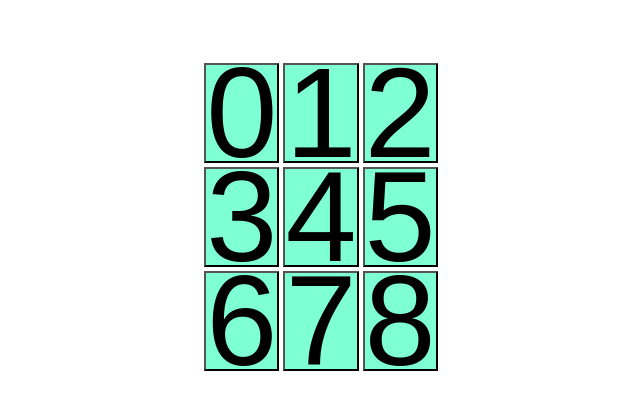
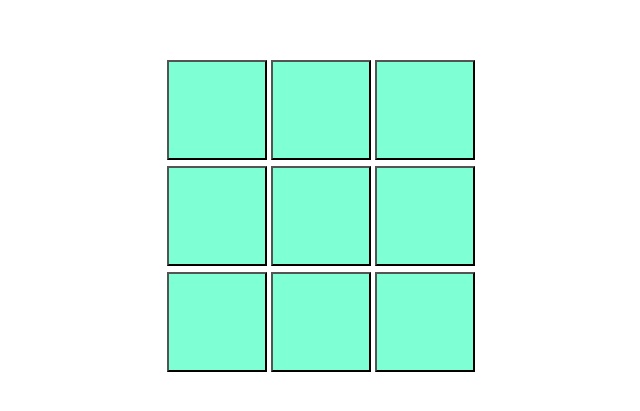
Before and after one commit to DevangSharma/react-tic-tac-toe, a React (Create React App) app: page / in a window 1280 px wide. Shown: the part 183-594 px from the top of the page, without its empty margins (319-959 px from the left). Built offline with nearby package versions, Linux system fonts and the light colour scheme.

Commit message:
basic functioning

```diff
--- a/src/GameComponents/Board.js
+++ b/src/GameComponents/Board.js
@@ -1,51 +1,31 @@
 import React, { useState } from "react";
-import Tile from "./Tile";
 import "./style.css";
+import { builTable } from "../common/buildTable";
 
 function Board() {
   const initialState = ["", "", "", "", "", "", "", "", ""];
+  const signOf = ["X", "O"];
   const [gameState, updateGameState] = useState(initialState);
-
-  const builTable = () => {
-    const rows = [];
-
-    for (let row = 0; row < 3; row++) {
-      const columns = [];
-
-      for (let column = 0; column < 3; column++) {
-        columns.push(
-          <td key={column}>
-            <Tile
-              id={row * 3 + column}
-              gameState={gameState}
-              whenTilePressed={whenTilePressed}
-            />
-          </td>
-        );
-      }
-
-      rows.push(<tr key={row}>{columns}</tr>);
-    }
-
-    return <tbody>{rows}</tbody>;
-  };
+  const [player, togglePlayer] = useState(0);
 
   const whenTilePressed = (id) => {
     if (gameState[id] !== "") {
       return;
     }
 
-    console.log(id);
     const newGameState = [...gameState];
 
-    newGameState[id] = "X";
+    newGameState[id] = signOf[player];
+
+    console.log(newGameState[id]);
 
     updateGameState(newGameState);
+    togglePlayer(1 - player);
   };
 
   return (
     <div>
-      <table className="board">{builTable()}</table>
+      <table className="board">{builTable(gameState, whenTilePressed)}</table>
     </div>
   );
 }
--- a/src/GameComponents/Tile.js
+++ b/src/GameComponents/Tile.js
@@ -8,7 +8,7 @@ function Tile({ id, gameState, whenTilePressed }) {
         whenTilePressed(id);
       }}
     >
-      {id}
+      {gameState[id]}
     </button>
   );
 }
--- a/src/GameComponents/style.css
+++ b/src/GameComponents/style.css
@@ -2,6 +2,7 @@
   background-color: aquamarine;
   padding: 0;
   margin: 0;
-  font-size: 8em;
-  line-height: 0.75em;
+  font-size: 6em;
+  width: 100px;
+  height: 100px;
 }
--- /dev/null
+++ b/src/common/buildTable.js
@@ -0,0 +1,25 @@
+import Tile from "../GameComponents/Tile";
+
+export function builTable(gameState, whenTilePressed) {
+  const rows = [];
+
+  for (let row = 0; row < 3; row++) {
+    const columns = [];
+
+    for (let column = 0; column < 3; column++) {
+      columns.push(
+        <td key={column}>
+          <Tile
+            id={row * 3 + column}
+            gameState={gameState}
+            whenTilePressed={whenTilePressed}
+          />
+        </td>
+      );
+    }
+
+    rows.push(<tr key={row}>{columns}</tr>);
+  }
+
+  return <tbody>{rows}</tbody>;
+}
```
